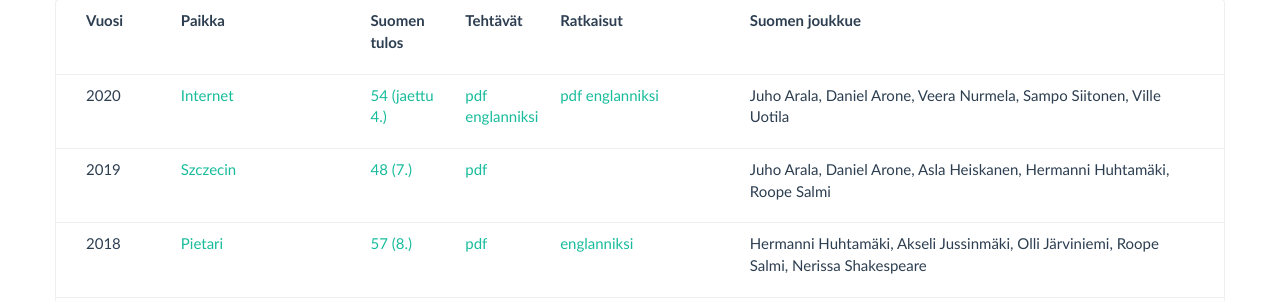
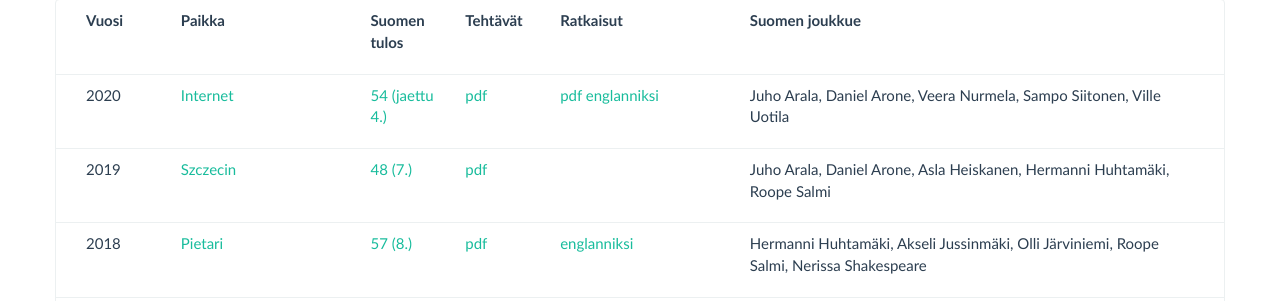
Before and after one commit to matematiikkakilpailut/matematiikkakilpailut.github.io, a Jekyll site: the page built from Baltian_tie/index.md, in a window 1280 px wide and 900 px high, scrolled down 615 px. Shown: the part 174-475 px from the top of the window. Built offline with Jekyll 4.4.1, drawn with Linux system fonts in a browser that asks for light colours.

Commit message:
Added Finnish BW2020 problems.

```diff
--- a/Baltian_tie/index.md
+++ b/Baltian_tie/index.md
@@ -18,7 +18,7 @@
   - vuosi: "2020"
     paikka: "[Internet](http://bw2020.olympiaadid.ut.ee/)"
     sijoitus: "[54 (jaettu 4.)](http://bw2020.olympiaadid.ut.ee/?page_id=43)"
-    tehtavat: "[pdf englanniksi](https://bw2020.olympiaadid.ut.ee/wp-content/uploads/2020/11/bw20eng.pdf)"
+    tehtavat: "[pdf](2020/bw20fin.pdf)"
     ratkaisut: "[pdf englanniksi](https://bw2020.olympiaadid.ut.ee/wp-content/uploads/2020/11/bw20sol.pdf)"
     joukkue: "Juho Arala, Daniel Arone, Veera Nurmela, Sampo Siitonen, Ville Uotila"
   - vuosi: "2019"
```
